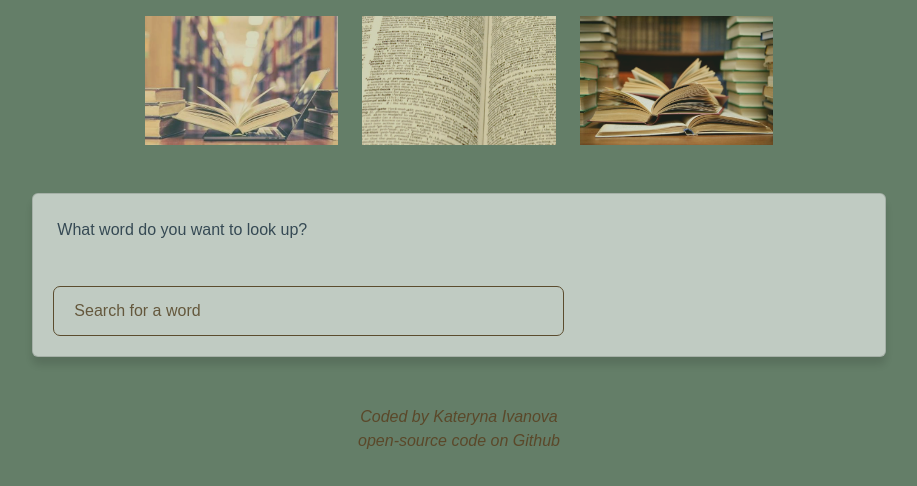
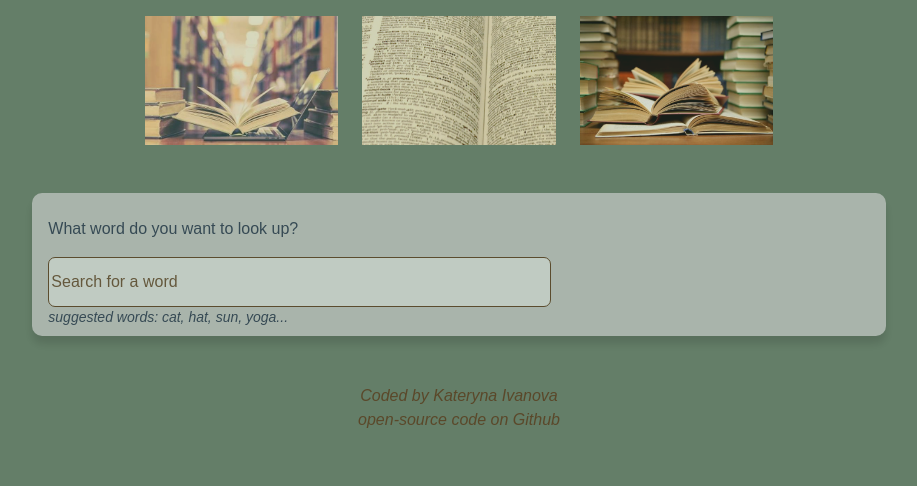
Before and after one commit to KateFesik/dictionary-app-react, a React (Create React App) app: page / in a window 1280 px wide. Shown: the top 486 px of the page, without its empty margins (181-1098 px from the left). Built offline with nearby package versions, Linux system fonts and the light colour scheme.

Commit message:
add styling

```diff
--- a/src/Definitions.js
+++ b/src/Definitions.js
@@ -3,11 +3,16 @@ import "./Results.css";
 
 export default function Definition(props) {
   return (
-    <div>
+    <div className="Definition">
       {props.definitions.map(function (definition, index) {
         return (
           <div key={index}>
-            {definition.definition ? <div>{definition.definition}</div> : null}
+            {definition.definition ? (
+              <div>
+                {definition.definition}
+                <div className="Example">{definition.example}</div>
+              </div>
+            ) : null}
           </div>
         );
       })}
--- a/src/Dictionary.css
+++ b/src/Dictionary.css
@@ -1,17 +1,12 @@
-.card-main-dictionary {
-  background: var(--color-primary);
+.card-main {
+  /* background: var(--color-primary); */
   display: block;
   margin: 0 auto;
-  box-shadow: var(--box-shadow);
-  transition: 0.3s;
-  border-radius: 10px;
   height: max-content !important;
-  opacity: 0.75;
 }
+
 .input-keyword {
   width: 60%;
-  margin: 20px;
-  padding: 12px 20px;
   border: 1px solid var(--color-secondary);
   border-radius: 7px;
   color: var(--text-color);
@@ -24,3 +19,8 @@
   color: var(--color-secondary);
   opacity: 0.9;
 }
+
+.hint {
+  font-size: 14px;
+  font-style: italic;
+}
--- a/src/Dictionary.js
+++ b/src/Dictionary.js
@@ -43,8 +43,9 @@ export default function Dictionary() {
   }
 
   return (
-    <div className="col-8 card card-main-dictionary mt-5 mb-5">
-      <p className="m-4">What word do you want to look up?</p>
+    <div className="col-8 card-main mt-5 mb-5">
+      <div className="card-section mb-4 pt-4 ps-3">
+        <p className="">What word do you want to look up?</p>
         <form onSubmit={search}>
           <input
             className="input-keyword"
@@ -53,13 +54,15 @@ export default function Dictionary() {
             placeholder="Search for a word"
             onChange={handleKeyWordChange}
           />
+        </form>
+        <div className="hint pb-2">suggested words: cat, hat, sun, yoga...</div>
+      </div>
 
       {resultsState.ready ? (
         <Results results={resultsState.results} />
       ) : (
         console.log("ready is false")
       )}
-      </form>
     </div>
   );
 }
--- a/src/Meaning.js
+++ b/src/Meaning.js
@@ -5,12 +5,14 @@ import Definitions from "./Definitions";
 
 export default function Meaning(props) {
   return (
-    <div className="Meaning">
-      <h4>{props.meaning.partOfSpeech}</h4>
+    <div className="Meaning mt-4">
+      <div className="card-section pt-2 ps-3 pb-1 ">
+        <h3 className="PartOfSpeech">{props.meaning.partOfSpeech}</h3>
 
-      <Synonyms synonyms={props.meaning.synonyms} />
-      <Definitions definitions={props.meaning.definitions} />
-      <br />
+        <Synonyms synonyms={props.meaning.synonyms} />
+        <Definitions definitions={props.meaning.definitions} />
+        <br />
+      </div>
     </div>
   );
 }
--- a/src/Phonetic.js
+++ b/src/Phonetic.js
@@ -20,7 +20,12 @@ export default function Phonetic(props) {
   if (country === "us.mp3") {
     return (
       <div className="Phonetc">
-        <AiFillAudio onClick={playPhoneticAudio} /> {props.phonetic.text}
+        <AiFillAudio
+          onClick={playPhoneticAudio}
+          size="30px"
+          className="Icon-Phonetc"
+        />{" "}
+        {props.phonetic.text}
       </div>
     );
   } else {
--- a/src/Results.css
+++ b/src/Results.css
@@ -1,3 +1,31 @@
+.card-section {
+  background: var(--color-primary);
+  box-shadow: var(--box-shadow);
+  transition: 0.3s;
+  border-radius: 10px;
+  opacity: 0.75;
+}
+.Definition {
+  font-size: 16px;
+}
+.Example {
+  font-style: italic;
+  font-size: 14px;
+  opacity: 0.9;
+}
 .Synonyms {
   border: var(--border-primary) !important;
 }
+.Phonetc {
+  color: var(--color-secondary);
+}
+.Icon-Phonetc:hover {
+  opacity: 0.8;
+}
+.Word {
+  font-size: 35px;
+}
+.PartOfSpeech {
+  font-size: 26px;
+  line-height: 1.5;
+}
--- a/src/Results.js
+++ b/src/Results.js
@@ -7,9 +7,9 @@ export default function Results(props) {
   // console.log(props.results);
 
   return (
-    <div className="Results m-2">
-      <h2>{props.results.word}</h2>
-
+    <div className="Results mt-3">
+      <div className="card-section pt-2 ps-3 pb-2">
+        <h2 className="Word">{props.results.word}</h2>
         {props.results.phonetics.map(function (phonetic, index) {
           return (
             <div key={index}>
@@ -17,6 +17,8 @@ export default function Results(props) {
             </div>
           );
         })}
+      </div>
+
       {props.results.meanings.map(function (meaning, index) {
         return (
           <div key={index}>
--- a/src/Synonyms.js
+++ b/src/Synonyms.js
@@ -5,7 +5,6 @@ export default function Synonyms(props) {
   if (props.synonyms.length !== 0) {
     return (
       <div>
-        <strong>synonyms: </strong>
         <div className="Synonyms row m-3">
           {props.synonyms.map(function (synonym, index) {
             return (
```
Lines whose indentation alone changed are shown as unchanged.
